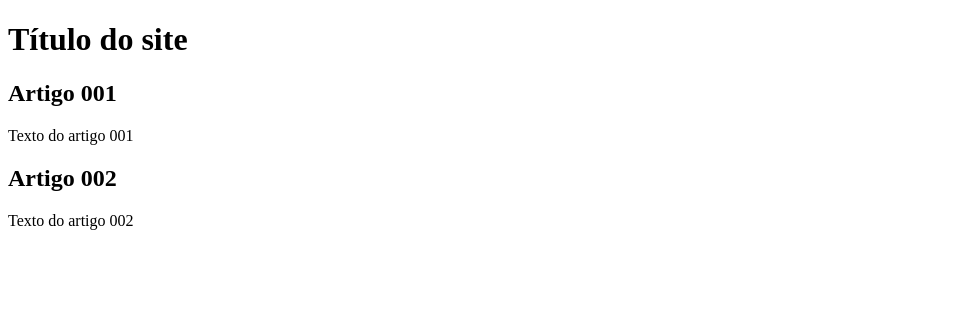
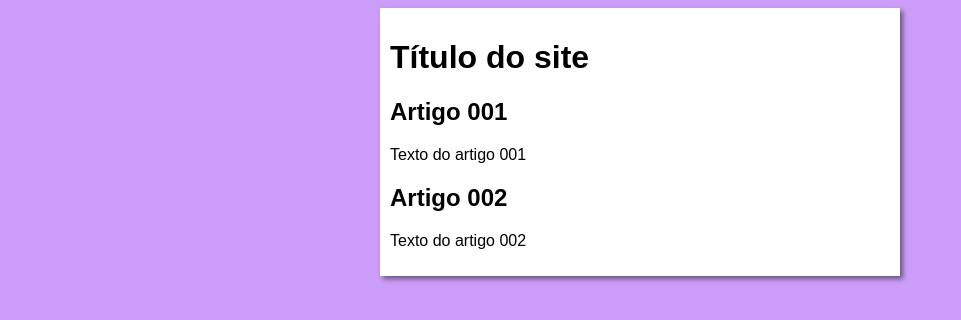
Before and after one commit to pedroaguiarjr/Projeto-site, a plain HTML site: page index.html in a window 1280 px wide. Shown: the whole page, without its empty margins (0-961 px from the left). Drawn offline with Linux system fonts and the light colour scheme.

Commit message:
iniciei o design

```diff
--- /dev/null
+++ b/estilo/style.css
@@ -0,0 +1,17 @@
+*{
+    font-family: Arial, Helvetica, sans-serif;
+    font-size: ; 16px;
+}
+
+body {
+    background-color: rgb(204, 157, 248);
+}
+
+main{
+    background-color: white;
+    width: 500px ;
+    margin: auto;
+    padding: 10px;
+    box-shadow: 3px 3px 5px rgba(0, 0, 0, .473);
+
+}
--- a/index.html
+++ b/index.html
@@ -4,6 +4,7 @@
     <meta charset="UTF-8">
     <meta name="viewport" content="width=device-width, initial-scale=1.0">
     <title>Título do site</title>
+    <link rel="stylesheet" href="estilo/style.css">
 </head>
 <body>
     <main>
```
